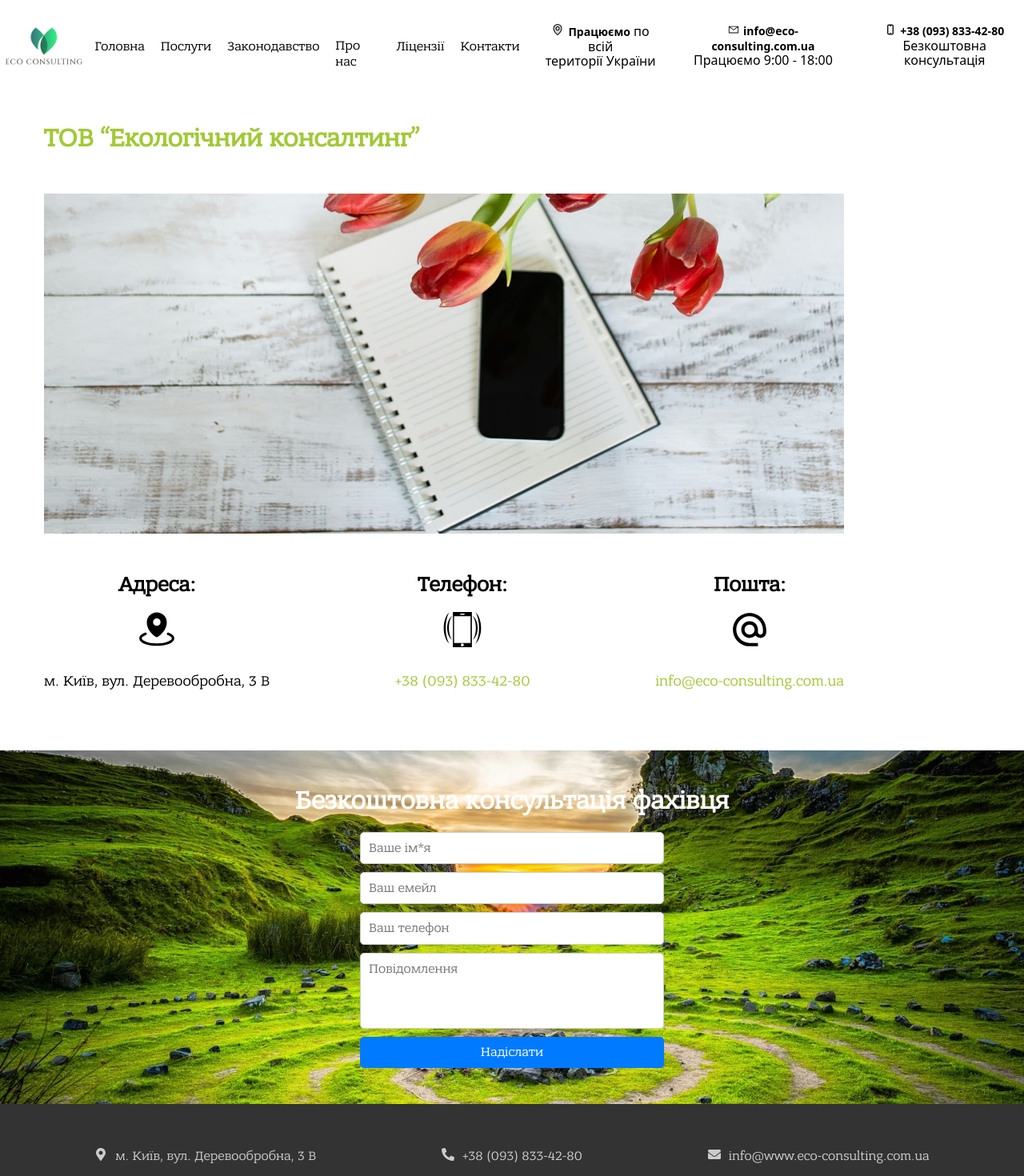
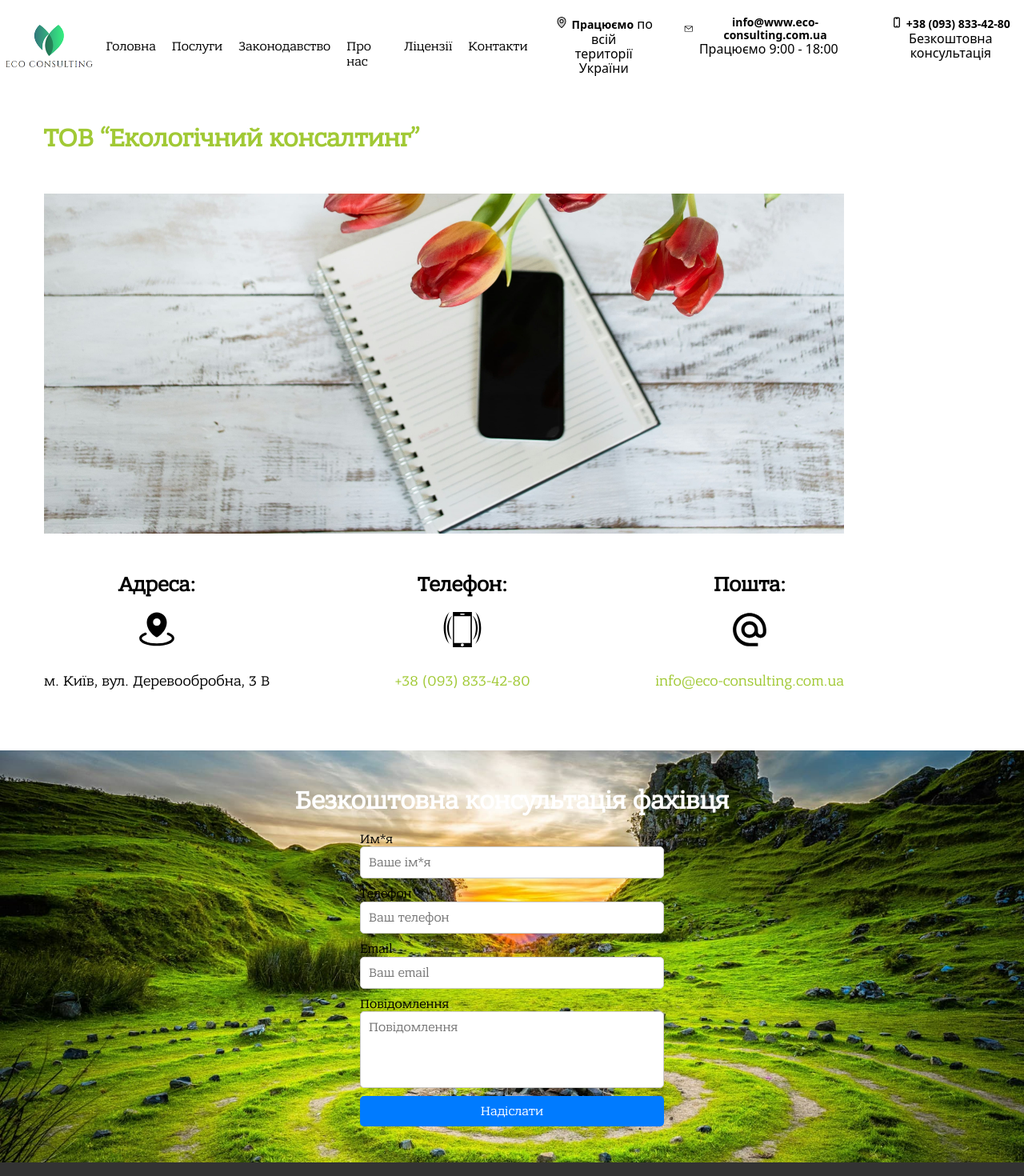
Before and after one commit to 11Vladislav/eco-consulting, a React (Create React App) app: page /eco-consulting/contacts in a window 1280 px wide. Shown: the top 1470 px of the page at 80% size. Built offline with nearby package versions, Linux system fonts and the light colour scheme.

Commit message:
add send form to email

```diff
--- a/src/components/ConsultationForm/ConsultationForm.jsx
+++ b/src/components/ConsultationForm/ConsultationForm.jsx
@@ -1,59 +1,102 @@
-import { useState } from "react";
-import { FormContainer, FormTitle, Form, Input, TextArea, Button } from './ConsultationForm.styled.js';
+import { useFormik } from "formik";
+import * as Yup from "yup";
+import { FormContainer, FormTitle, Form, Input, TextArea, Button, Error } from './ConsultationForm.styled.js';
 
 export const ConsultationForm = () => {
-  const [formData, setFormData] = useState({
-    name: '',
-    email: '',
-    phone: '',
-    message: ''
+  const formik = useFormik({
+    initialValues: {
+      name: "",
+      phone: "",
+      email: "",
+      message: "",
+    },
+    validationSchema: Yup.object({
+      name: Yup.string().required("Им*я обов*язково"),
+      phone: Yup.string()
+        .matches(/^\+?[0-9]{10,14}$/, "Введіть коректний телефон")
+        .required("Телефон обов*язковий"),
+      email: Yup.string()
+        .email("Введіть коректний email")
+        .required("Email обов*язковий"),
+      message: Yup.string().required("Повідомлення обов*язково"),
+    }),
+    onSubmit: async (values, { resetForm }) => {
+      const response = await fetch("https://api.web3forms.com/submit", {
+        method: "POST",
+        headers: { "Content-Type": "application/json" },
+        body: JSON.stringify({
+          access_key: "925a343a-2bbe-4727-ad52-ead72b4c3f95",
+          ...values,
+        }),
+      });
+
+      if (response.ok) {
+        alert("Повідомлення відправлене!");
+        resetForm();
+      } else {
+        alert("Помилка відправки, спробуйте пізніше.");
+      }
+    },
   });
-
-  const handleChange = (e) => {
-    const { name, value } = e.target;
-    setFormData({
-      ...formData,
-      [name]: value
-    });
-  };
-
-  const handleSubmit = (e) => {
-    e.preventDefault();
-    console.log('Form data submitted:', formData);
-  };
-
   return (
     <FormContainer>
       <FormTitle>Безкоштовна консультація фахівця</FormTitle>
-      <Form onSubmit={handleSubmit}>
+      <Form onSubmit={formik.handleSubmit}>
+        <label htmlFor="name">Им*я</label>
         <Input
           type="text"
           name="name"
           placeholder="Ваше ім*я"
-          value={formData.name}
-          onChange={handleChange}
+          onChange={formik.handleChange}
+          onBlur={formik.handleBlur}
+          value={formik.values.name}
         />
+        {formik.touched.name && formik.errors.name ? (
+          <Error>{formik.errors.name}</Error>
+        ) : null}
+
+          <label htmlFor="phone">Телефон</label>
         <Input
+          id="phone"
+          name="phone"
+          type="tel"
+          placeholder="Ваш телефон"
+          onChange={formik.handleChange}
+          onBlur={formik.handleBlur}
+          value={formik.values.phone}
+        />
+        {formik.touched.name && formik.errors.name ? (
+          <Error>{formik.errors.name}</Error>
+        ) : null}
+
+        <label htmlFor="email">Email</label>
+        <Input
+         id="email"
+          name="email"
           type="email"
-          name="email"
-          placeholder="Ваш емейл"
-          value={formData.email}
-          onChange={handleChange}
+          placeholder="Ваш email"
+          onChange={formik.handleChange}
+          onBlur={formik.handleBlur}
+          value={formik.values.email}
         />
-        <Input
-          type="tel"
-          name="phone"
-          placeholder="Ваш телефон"
-          value={formData.phone}
-          onChange={handleChange}
-        />
+        {formik.touched.email && formik.errors.email ? (
+          <Error>{formik.errors.email}</Error>
+        ) : null}
+
+        <label htmlFor="message">Повідомлення</label>
         <TextArea
+          id="message"
           name="message"
           placeholder="Повідомлення"
           rows="4"
-          value={formData.message}
-          onChange={handleChange}
+          onChange={formik.handleChange}
+          onBlur={formik.handleBlur}
+          value={formik.values.message}
         />
+        {formik.touched.message && formik.errors.message ? (
+          <Error>{formik.errors.message}</Error>
+        ) : null}
+
         <Button type="submit">Надіслати</Button>
       </Form>
     </FormContainer>
--- a/src/components/ConsultationForm/ConsultationForm.styled.js
+++ b/src/components/ConsultationForm/ConsultationForm.styled.js
@@ -60,3 +60,11 @@ export const Button = styled.button`
     background-color: #0056b3;
   }
 `;
+
+export const Error = styled.div`
+  color: red;
+  font-size: 12px;
+  margin-top: -10px;
+  margin-bottom: 10px;
+
+`;
--- a/src/components/NavBar/NavBar.jsx
+++ b/src/components/NavBar/NavBar.jsx
@@ -9,6 +9,8 @@ import {
     ContactItem,
     ContactLink,
     Span,
+    ContactMail,
+    ItemText
 
 } from './NavBar.styled';
 import logo from './../../img/logo.png';
@@ -17,8 +19,6 @@ import { PiMapPinDuotone } from "react-icons/pi";
 import { VscMail } from "react-icons/vsc";
 import { HiDevicePhoneMobile } from "react-icons/hi2";
 
-
-// import { Submenu } from 'components/Submenu/Submenu';
 
 export const NavBar = () => {
 
@@ -33,7 +33,7 @@ export const NavBar = () => {
     return (
         <Nav>
             <MenuLink to="/">
-                <img src={logo} alt='logo' width='104' height='84'/>
+                <img src={logo} alt='logo' width='124' height='84'/>
             </MenuLink>
 
             <Burger onClick={handleToggle}>
@@ -64,15 +64,15 @@ export const NavBar = () => {
                         <Span>Працюємо</Span> по всій<br/> території України
                 </ContactItem>
                 <ContactItem>
-                    <ContactLink href='maito:info@eco-consulting.com.ua'>
+                    <ContactMail as="a"  href="mailto:info@www.eco-consulting.com.ua">
                             <VscMail width="22" height="22" />
-                            <Span>info@eco-consulting.com.ua</Span>
-                    </ContactLink>
-                        <br/>
+                            <ItemText>info@www.eco-consulting.com.ua</ItemText>
+                    </ContactMail>
+
                              Працюємо 9:00 - 18:00
                 </ContactItem>
                 <ContactItem>
-                    <ContactLink href='tel:+38 (093) 833-42-80'>
+                    <ContactLink as="a" href='tel:+38 (093) 833-42-80'>
                             <HiDevicePhoneMobile width="22" height="22" />
                             <Span>+38 (093) 833-42-80 </Span><br/>
                     </ContactLink>
--- a/src/components/NavBar/NavBar.styled.js
+++ b/src/components/NavBar/NavBar.styled.js
@@ -99,6 +99,17 @@ export const ContactItem = styled.li`
     }
 `;
 
+export const ContactMail = styled.div`
+  display: flex;
+    align-items: center;
+  cursor: pointer;
+    font-size: 14px;
+    color: #000;
+    &:hover {
+    color: #A1C935;
+    }
+`
+
 export const ContactLink = styled.a`
   font-size: 14px;
   color: #000;
@@ -123,3 +134,10 @@ export const NavItem = styled.div`
     text-align: center;
   }
 `;
+
+
+export const ItemText = styled.div`
+  margin-left: 5px;
+  font-size: 14px;
+  font-weight: 600;
+`;
```
